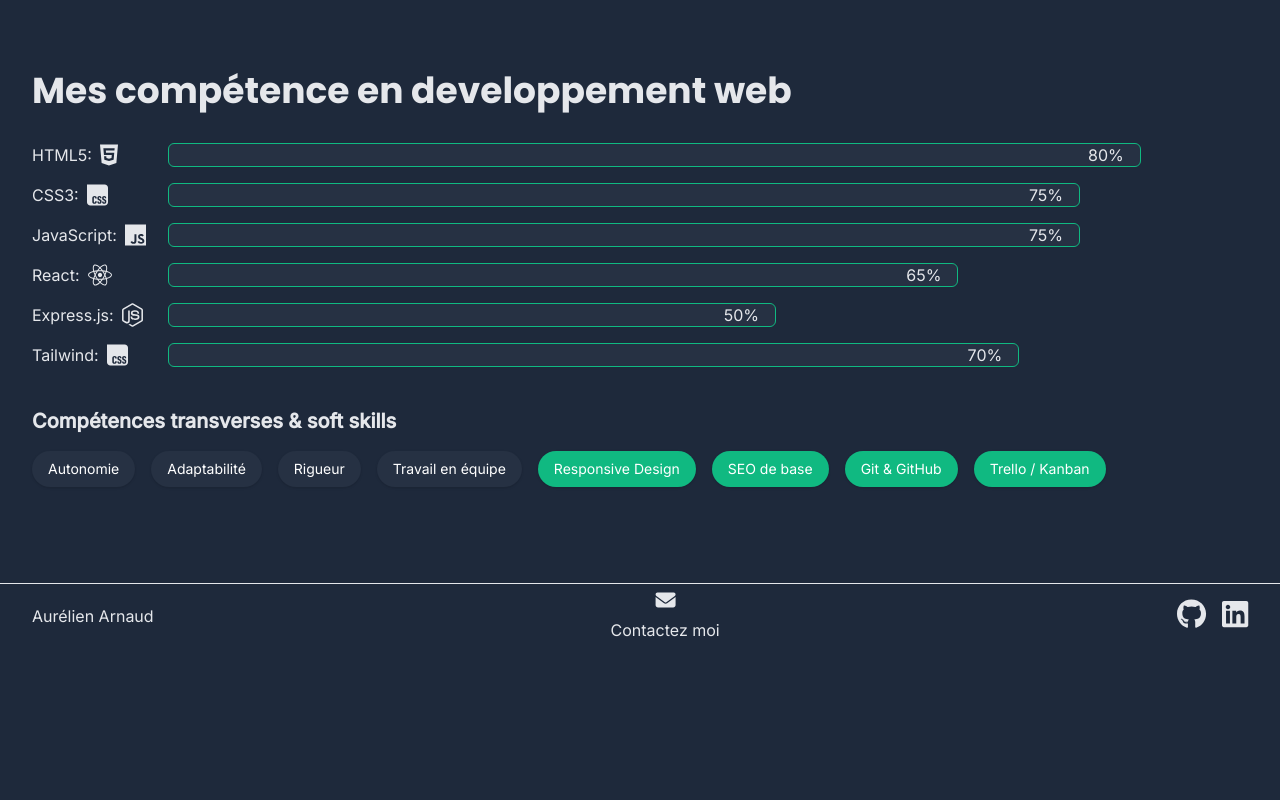
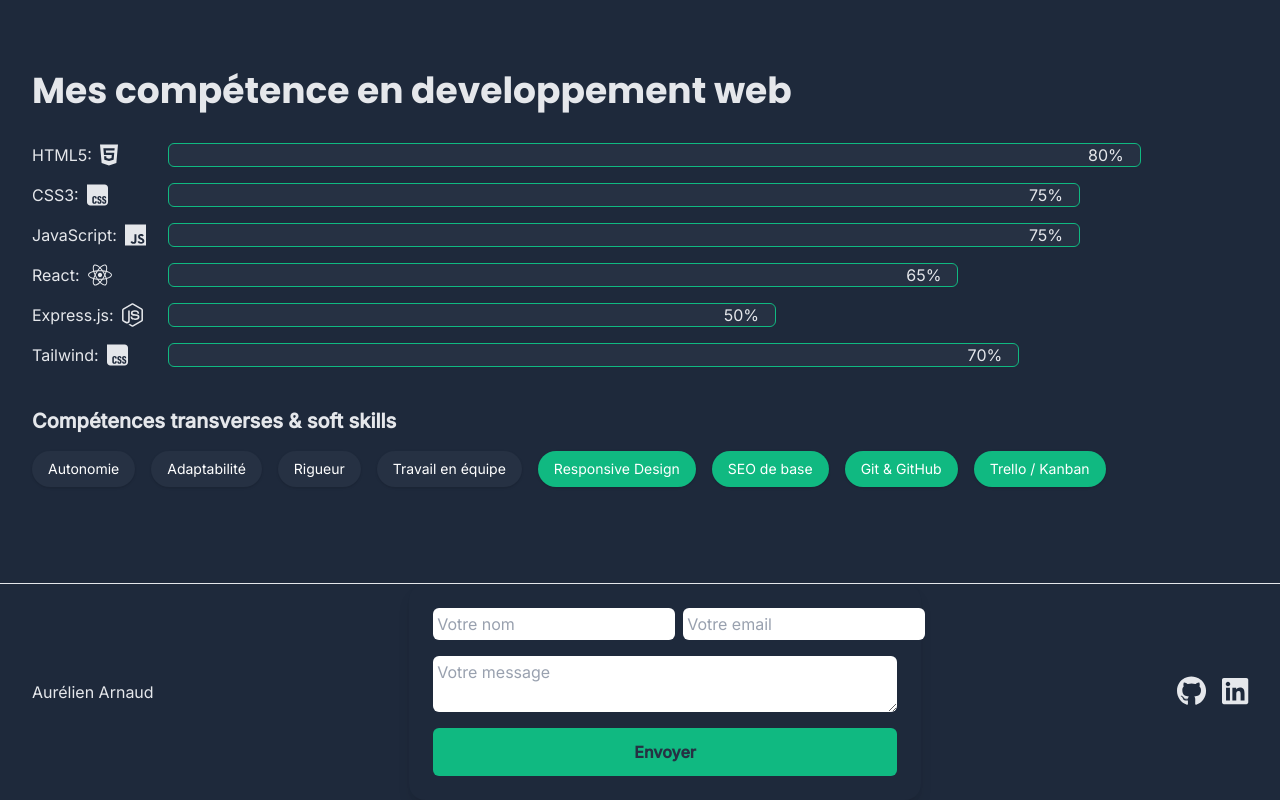
Before and after one commit to aurelienrnd/portfolio, a React (Vite) app: page / in a window 1280 px wide. Shown: the part 1609-2409 px from the top of the page. Before the commit the page ends 2256 px from the top, so only its background shows below. Built offline with nearby package versions, Linux system fonts and the light colour scheme.

Commit message:
feature ajout d'un formulaire de contact dans le footer

```diff
--- a/src/compoments/layout/Footer.tsx
+++ b/src/compoments/layout/Footer.tsx
@@ -1,5 +1,6 @@
+import FormContact from '../utility/FormContact';
+
 import { FontAwesomeIcon } from '@fortawesome/react-fontawesome';
-import { faEnvelope } from '@fortawesome/free-solid-svg-icons';
 import { faGithub, faLinkedin } from '@fortawesome/free-brands-svg-icons';
 
 function Footer() {
@@ -10,16 +11,7 @@ function Footer() {
     >
       <span className="">Aurélien Arnaud</span>
 
-      <a
-        href="mailto:tonemail@example.com"
-        className="hover:text-color-three flex flex-col gap-2 text-center"
-      >
-        <FontAwesomeIcon
-          icon={faEnvelope}
-          className="text-xl text-color-twoo"
-        />
-        Contactez moi
-      </a>
+      <FormContact />
 
       <div className="flex gap-4">
         <a href="https://github.com/aurelienrnd">
--- /dev/null
+++ b/src/compoments/utility/FormContact.tsx
@@ -0,0 +1,72 @@
+import { useState } from 'react';
+
+function FormContact() {
+  const [formData, setFormData] = useState({
+    nom: '',
+    email: '',
+    message: '',
+  });
+
+  const handleChange = (
+    event: React.ChangeEvent<HTMLInputElement | HTMLTextAreaElement>
+  ) => {
+    const champForm = event.target;
+    const name = champForm.name;
+    const value = champForm.value;
+
+    setFormData(prev => ({ ...prev, [name]: value }));
+
+    console.log(formData);
+  };
+
+  const handleSubmit = (event: React.FormEvent) => {
+    event.preventDefault();
+
+    const { nom, email, message } = formData;
+    const mailtoLink = `mailto:tonemail@example.com?subject=Contact depuis le portfolio&body=Nom: ${encodeURIComponent(nom)}%0AEmail: ${encodeURIComponent(email)}%0AMessage: ${encodeURIComponent(message)}`;
+
+    window.location.href = mailtoLink;
+  };
+
+  return (
+    <div className="bg-color-one p-6 rounded-2xl shadow-lg max-w-lg mx-auto">
+      <form onSubmit={handleSubmit} className="flex flex-col gap-4">
+        <div className="flex gap-2">
+          <input
+            type="text"
+            name="nom"
+            placeholder="Votre nom"
+            value={formData.nom}
+            onChange={handleChange}
+            required
+            className="p-1 rounded-md bg-white text-black placeholder-gray-400"
+          />
+          <input
+            type="email"
+            name="email"
+            placeholder="Votre email"
+            value={formData.email}
+            onChange={handleChange}
+            required
+            className="p-1 rounded-md bg-white text-black placeholder-gray-400"
+          />
+        </div>
+
+        <textarea
+          name="message"
+          placeholder="Votre message"
+          rows={2}
+          value={formData.message}
+          onChange={handleChange}
+          required
+          className="p-1 rounded-md bg-white text-black placeholder-gray-400"
+        />
+        <button type="submit" className="btn">
+          Envoyer
+        </button>
+      </form>
+    </div>
+  );
+}
+
+export default FormContact;
```
